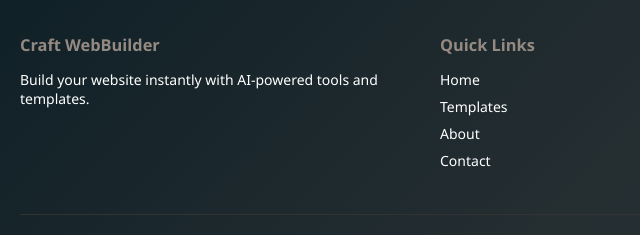
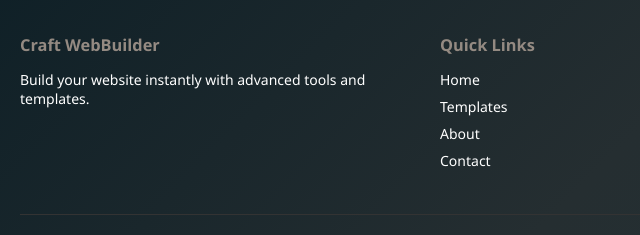
Before and after one commit to Yamkela4458/Craft_WebBuilder, a plain HTML site: page index.html in a window 1280 px wide. Shown: the part 2896-3131 px from the top of the page, 0-640 px from the left. Drawn offline with Linux system fonts and the light colour scheme.

Commit message:
Update index.html

```diff
--- a/index.html
+++ b/index.html
@@ -124,7 +124,7 @@
   <div class="footer-container">
     <div class="footer-section">
       <h3>Craft WebBuilder</h3>
-      <p>Build your website instantly with AI-powered tools and templates.</p>
+      <p>Build your website instantly with advanced tools and templates.</p>
     </div>
 
     <div class="footer-section">
@@ -154,4 +154,5 @@
   <script src="script.js"></script>
 
 </body>
+
 </html>
```
